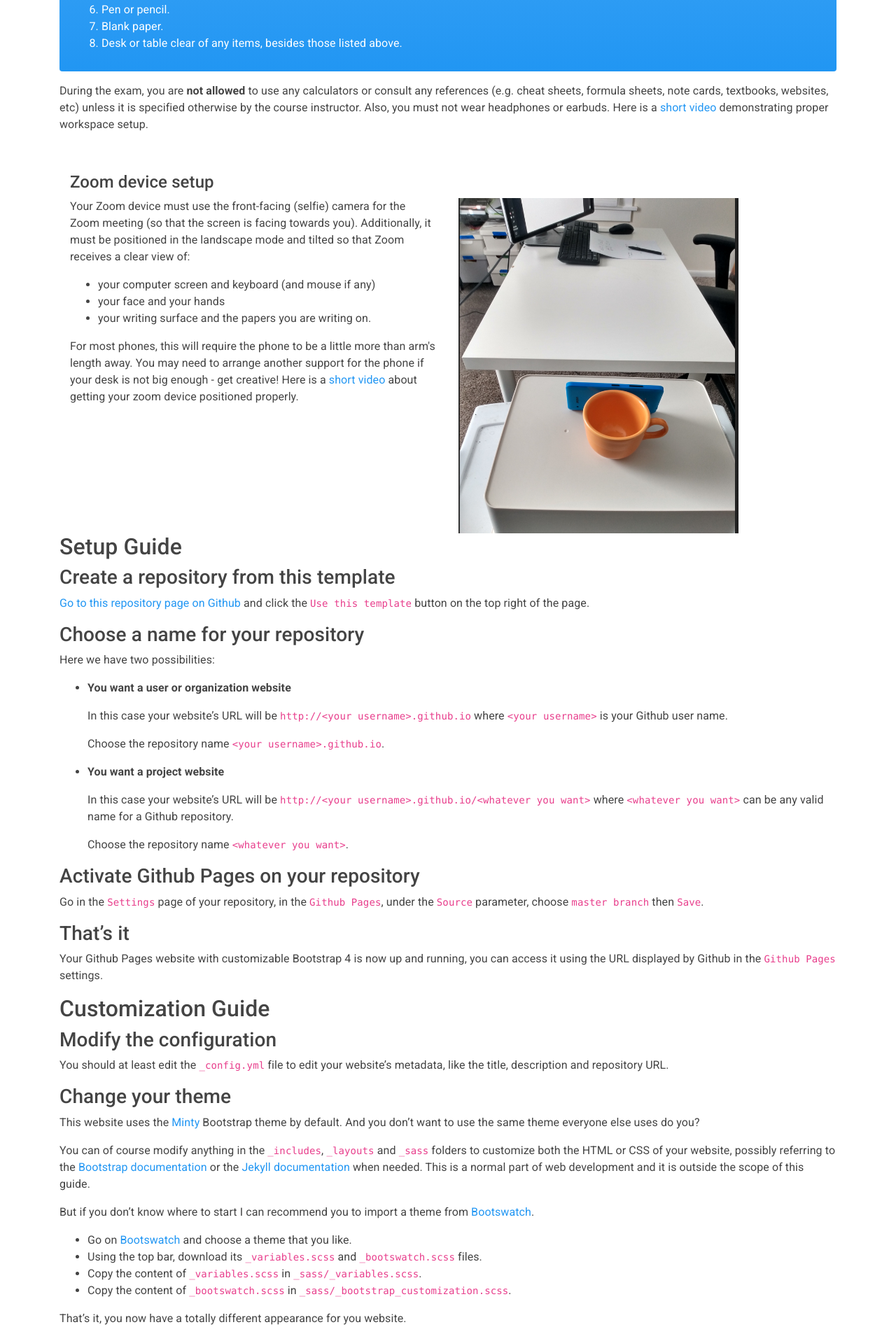
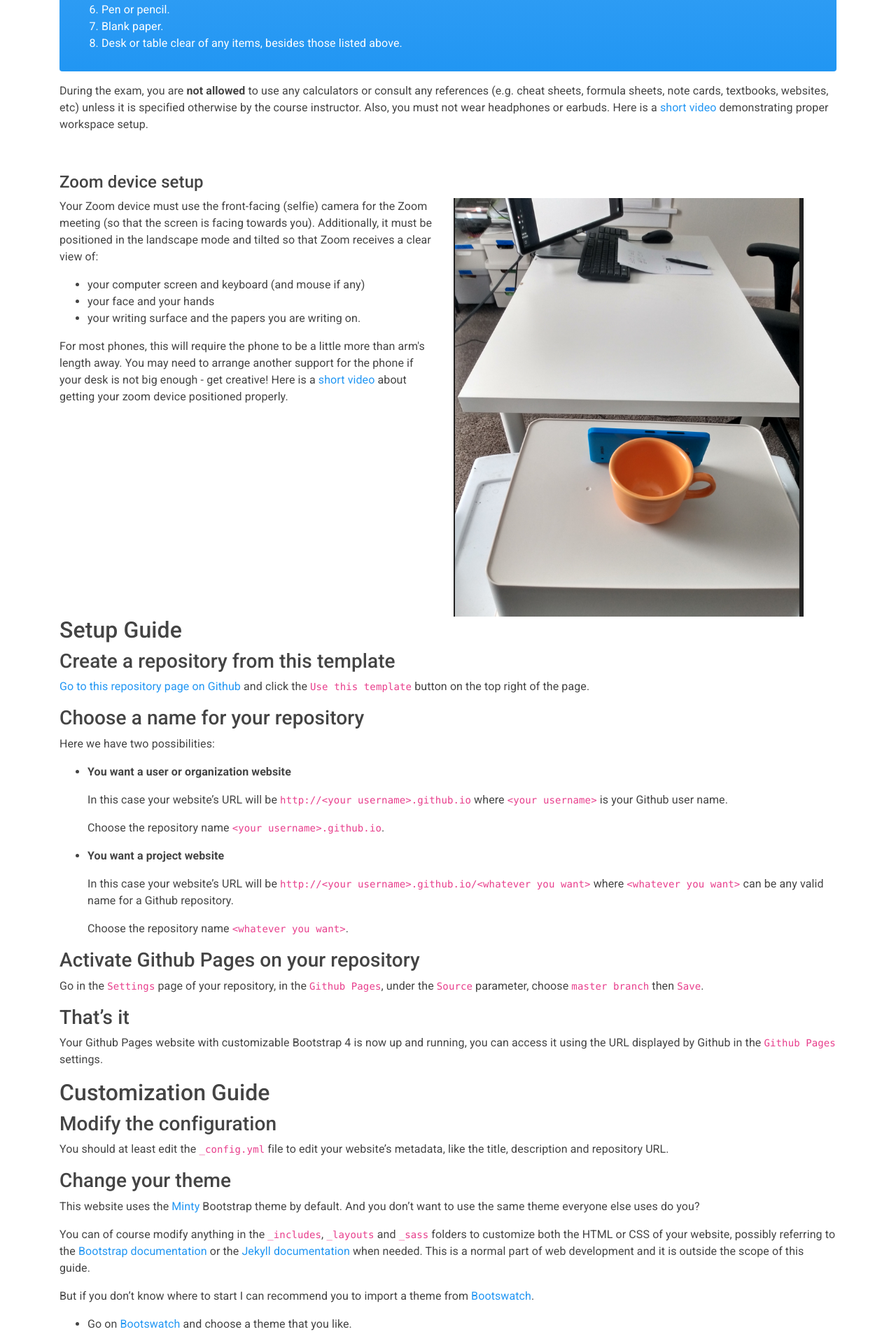
Before and after one commit to ub-math/exam_guides, a Jekyll site: the page built from docs/index.md, in a window 1280 px wide. Shown: the part 1869-3775 px from the top of the page at 70% size. Built offline with Jekyll 4.4.1, drawn with Linux system fonts in a browser that asks for light colours.

Commit message:
Update index.md

```diff
--- a/docs/index.md
+++ b/docs/index.md
@@ -109,7 +109,7 @@ demonstrating proper workspace setup.
 
 <br/>
 
-<div class="container">
+<div class="container" style="padding-left:0">
     <h4>Zoom device setup</h4>
     <div class="row">
         <div class="col-lg">
@@ -128,7 +128,7 @@ demonstrating proper workspace setup.
             about getting your zoom device positioned properly.</p>
       </div>
       <div class="col-lg">
-        <img style='width:400px;' src="./assets/images/phone_setup.png" />
+        <img style='width:500px;' src="./assets/images/phone_setup.png" />
       </div>
     </div>
 </div>
```
